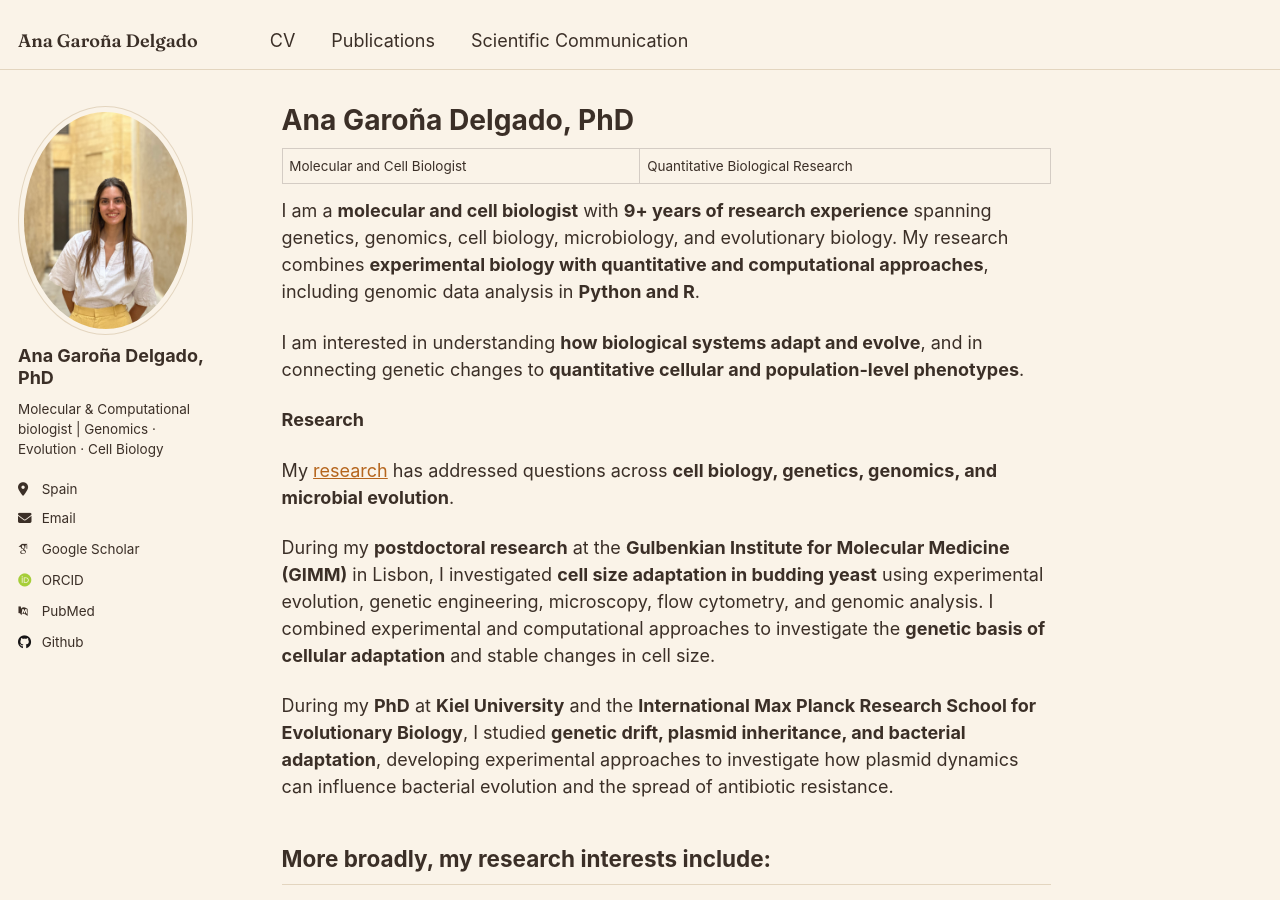
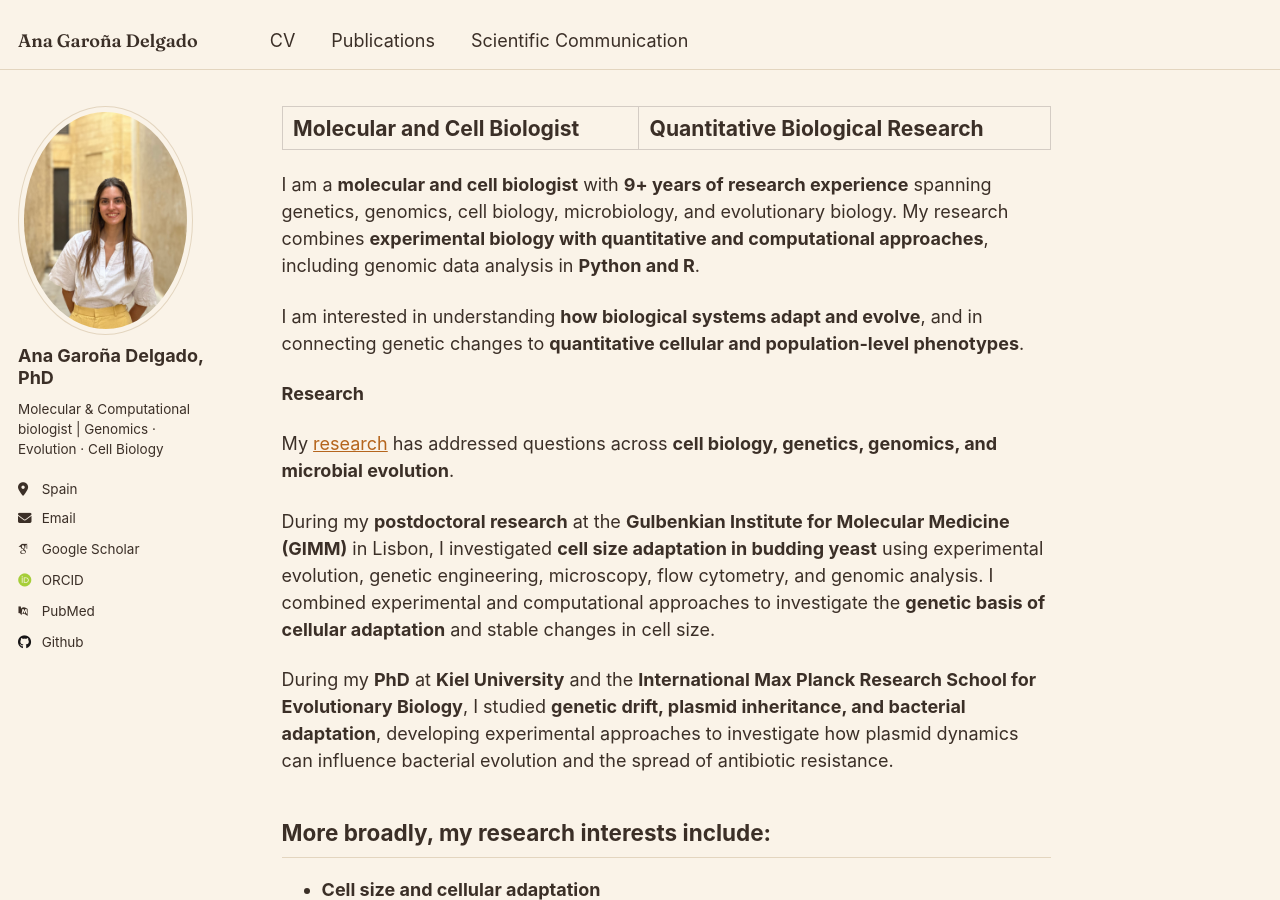
Before and after one commit to anagarona/anagarona.github.io, a Jekyll site: the page built from _pages/about.md, in a window 1280 px wide and 900 px high. Built offline with Jekyll 4.4.1, drawn with Linux system fonts in a browser that asks for light colours; some web fonts are replaced.

Commit message:
Update about.md

```diff
--- a/_pages/about.md
+++ b/_pages/about.md
@@ -1,13 +1,11 @@
 ---
 permalink: /
-title: "Ana Garoña Delgado, PhD"
+title: "Molecular and Cell Biologist | Quantitative Biological Research"
 author_profile: true
 redirect_from:
   - /about/
   - /about.html
 ---
-
-Molecular and Cell Biologist | Quantitative Biological Research
 
 I am a **molecular and cell biologist** with **9+ years of research experience** spanning genetics, genomics, cell biology, microbiology, and evolutionary biology. My research combines **experimental biology with quantitative and computational approaches**, including genomic data analysis in **Python and R**.
 
```
